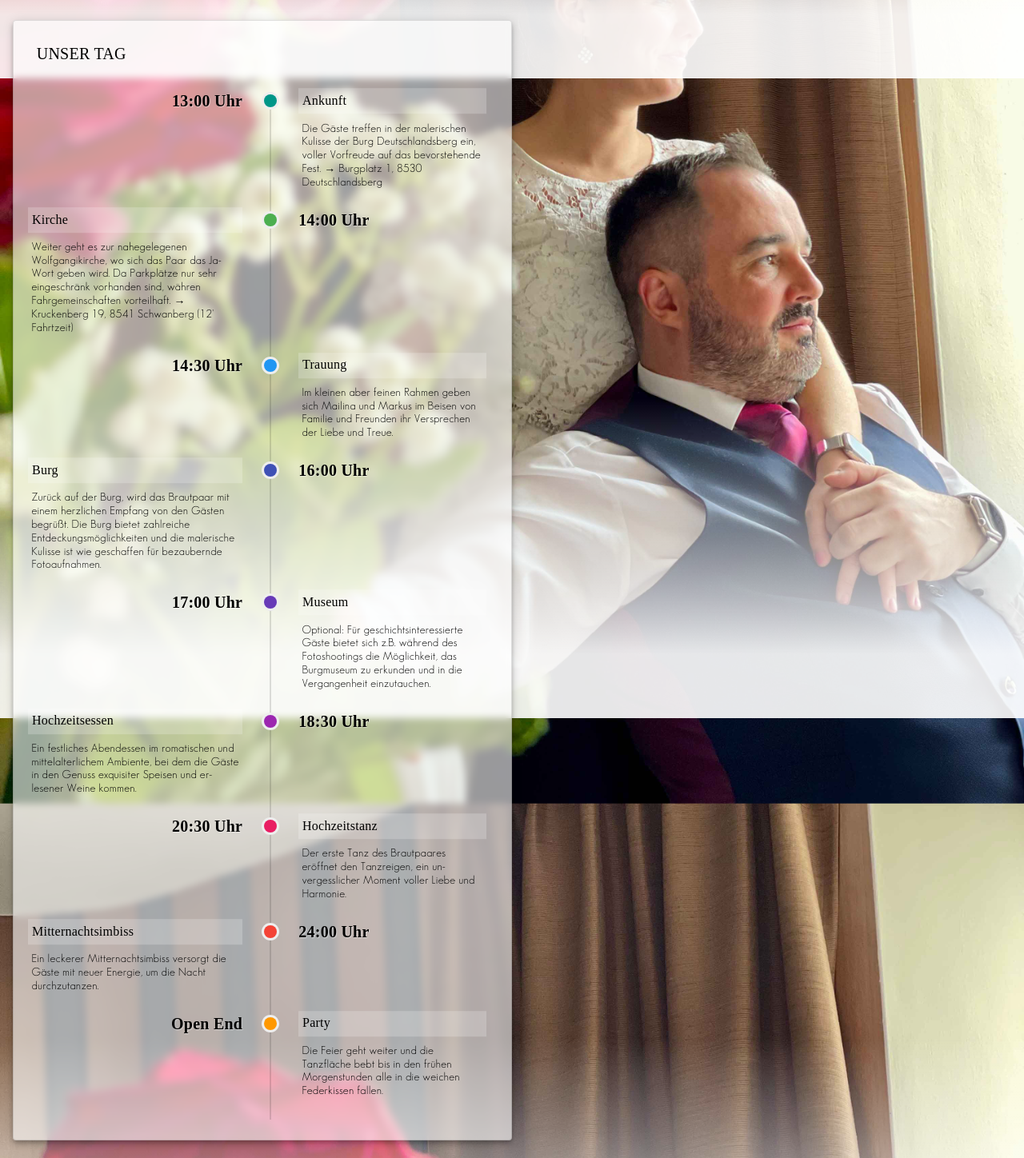
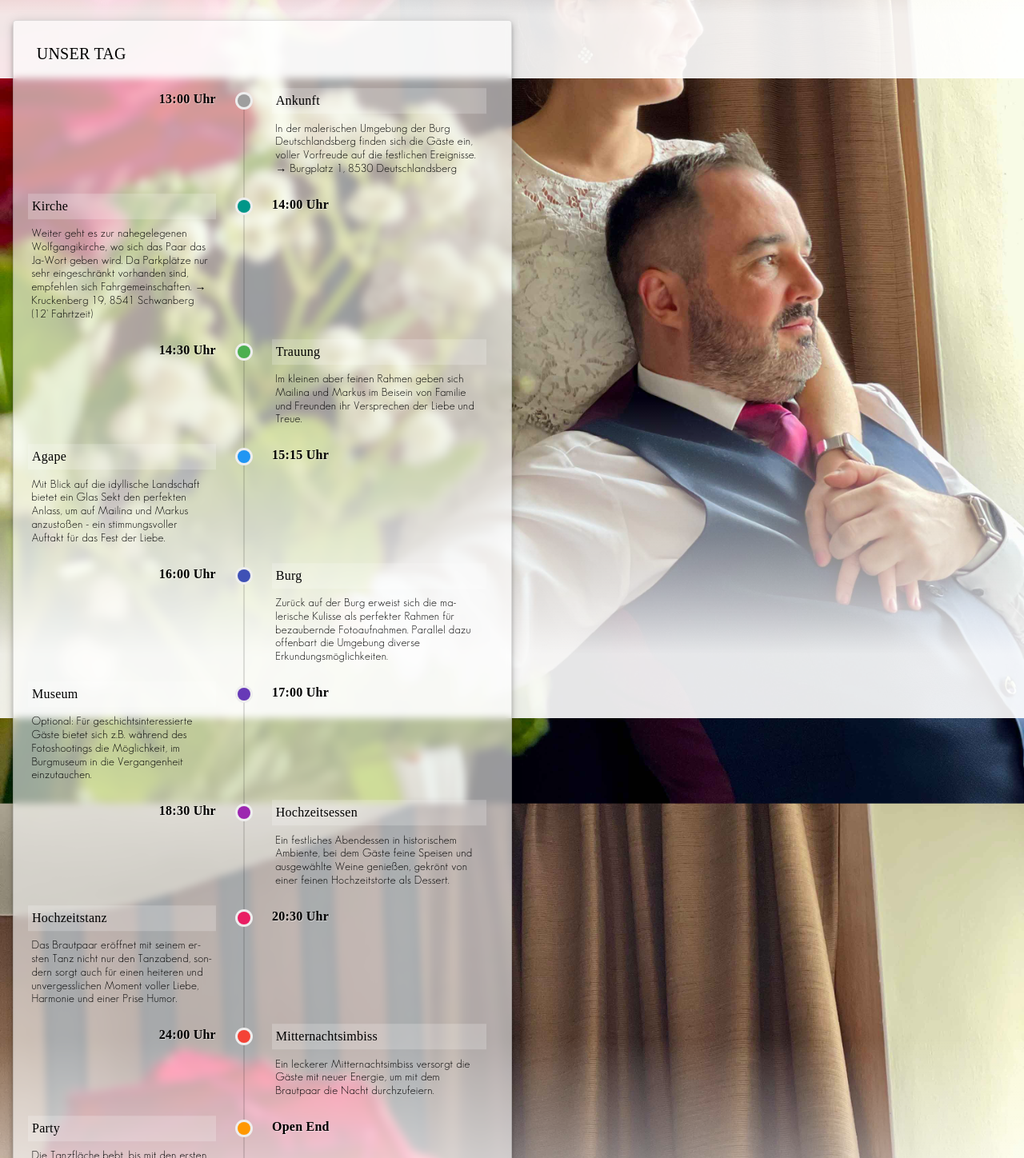
Before and after one commit to markus-barta/wedding24, a Vue app: page / in a window 1280 px wide. Shown: the part 702-2150 px from the top of the page at 80% size. Built offline with nearby package versions, Linux system fonts and the light colour scheme; a web font is replaced by a local one.

Commit message:
text changes. styling update for time size

```diff
--- a/src/components/Main.vue
+++ b/src/components/Main.vue
@@ -359,15 +359,16 @@ const handleSubmit = async () => {
 };
 
 const timeLineItems = ref([
-  { time: '13:00 Uhr', activity: 'Ankunft', description: 'Die Gäste treffen in der malerischen Kulisse der Burg Deutschlandsberg ein, voller Vorfreude auf das bevorstehende Fest. → Burgplatz 1, 8530 Deutschlandsberg', color: 'teal' },
-  { time: '14:00 Uhr', activity: 'Kirche', description: 'Weiter geht es zur nahegelegenen Wolfgangikirche, wo sich das Paar das Ja-Wort geben wird. Da Parkplätze nur sehr eingeschränk vorhanden sind, währen Fahrgemeinschaften vorteilhaft. → Kruckenberg 19, 8541 Schwanberg (12\' Fahrtzeit)', color: 'green' },
-  { time: '14:30 Uhr', activity: 'Trauung', description: 'Im kleinen aber feinen Rahmen geben sich Mailina und Markus im Beisen von Familie und Freunden ihr Versprechen der Liebe und Treue.', color: 'blue' },
-  { time: '16:00 Uhr', activity: 'Burg', description: 'Zurück auf der Burg, wird das Brautpaar mit einem herzlichen Empfang von den Gästen begrüßt. Die Burg bietet zahlreiche Entdeckungsmöglichkeiten und die malerische Kulisse ist wie geschaffen für bezaubernde Fotoaufnahmen.', color: 'indigo' },
-  { time: '17:00 Uhr', activity: 'Museum', description: 'Optional: Für geschichtsinteressierte Gäste bietet sich z.B. während des Fotoshootings die Möglichkeit, das Burgmuseum zu erkunden und in die Vergangenheit einzutauchen.', color: 'deep-purple' },
-  { time: '18:30 Uhr', activity: 'Hochzeitsessen', description: 'Ein festliches Abendessen im romatischen und mittelalterlichem Ambiente, bei dem die Gäste in den Genuss exquisiter Speisen und erlesener Weine kommen.', color: 'purple' },
-  { time: '20:30 Uhr', activity: 'Hochzeitstanz', description: 'Der erste Tanz des Brautpaares eröffnet den Tanzreigen, ein unvergesslicher Moment voller Liebe und Harmonie.', color: 'pink' },
-  { time: '24:00 Uhr', activity: 'Mitternachtsimbiss', description: 'Ein leckerer Mitternachtsimbiss versorgt die Gäste mit neuer Energie, um die Nacht durchzutanzen.', color: 'red' },
-  { time: 'Open End', activity: 'Party', description: 'Die Feier geht weiter und die Tanzfläche bebt bis in den frühen Morgenstunden alle in die weichen Federkissen fallen.', color: 'orange' }
+  { time: '13:00 Uhr', activity: 'Ankunft', description: 'In der malerischen Umgebung der Burg Deutschlandsberg finden sich die Gäste ein, voller Vorfreude auf die festlichen Ereignisse. → Burgplatz 1, 8530 Deutschlandsberg', color: 'grey' },
+  { time: '14:00 Uhr', activity: 'Kirche', description: 'Weiter geht es zur nahegelegenen Wolfgangikirche, wo sich das Paar das Ja-Wort geben wird. Da Parkplätze nur sehr eingeschränkt vorhanden sind, empfehlen sich Fahrgemeinschaften. → Kruckenberg 19, 8541 Schwanberg (12\' Fahrtzeit)', color: 'teal' },
+  { time: '14:30 Uhr', activity: 'Trauung', description: 'Im kleinen aber feinen Rahmen geben sich Mailina und Markus im Beisein von Familie und Freunden ihr Versprechen der Liebe und Treue.', color: 'green' },
+  { time: '15:15 Uhr', activity: 'Agape', description: 'Mit Blick auf die idyllische Landschaft bietet ein Glas Sekt den perfekten Anlass, um auf Mailina und Markus anzustoßen - ein stimmungsvoller Auftakt für das Fest der Liebe.', color: 'blue' },
+  { time: '16:00 Uhr', activity: 'Burg', description: 'Zurück auf der Burg erweist sich die malerische Kulisse als perfekter Rahmen für bezaubernde Fotoaufnahmen. Parallel dazu offenbart die Umgebung diverse Erkundungsmöglichkeiten.', color: 'indigo' },
+  { time: '17:00 Uhr', activity: 'Museum', description: 'Optional: Für geschichtsinteressierte Gäste bietet sich z.B. während des Fotoshootings die Möglichkeit, im Burgmuseum in die Vergangenheit einzutauchen.', color: 'deep-purple' },
+  { time: '18:30 Uhr', activity: 'Hochzeitsessen', description: 'Ein festliches Abendessen in historischem Ambiente, bei dem Gäste feine Speisen und ausgewählte Weine genießen, gekrönt von einer feinen Hochzeitstorte als Dessert.', color: 'purple' },
+  { time: '20:30 Uhr', activity: 'Hochzeitstanz', description: 'Das Brautpaar eröffnet mit seinem ersten Tanz nicht nur den Tanzabend, sondern sorgt auch für einen heiteren und unvergesslichen Moment voller Liebe, Harmonie und einer Prise Humor.', color: 'pink' },
+  { time: '24:00 Uhr', activity: 'Mitternachtsimbiss', description: 'Ein leckerer Mitternachtsimbiss versorgt die Gäste mit neuer Energie, um mit dem Brautpaar die Nacht durchzufeiern.', color: 'red' },
+  { time: 'Open End', activity: 'Party', description: 'Die Tanzfläche bebt, bis mit den ersten Sonnenstrahlen alle in die weichen Federkissen fallen.', color: 'orange' }
 ]);
 
 
@@ -651,7 +652,7 @@ watch(form, async () => {
 
 .v-list /* Dropdown bg*/
 {
-  background-color: transparent !important;
+  background-color: rgba(255, 255, 255, 0.85)  !important;
   backdrop-filter: blur(5px);
 }
 
@@ -686,7 +687,8 @@ watch(form, async () => {
 }
 
 .v-timeline-item__opposite {
-  transform: translateY(-0.45em);
+  transform: translateY(-0.5em);
+  font-size: 16px;
   text-shadow: 1px 1px 1px rgba(255, 255, 255, 0.45);
 }
 
```
